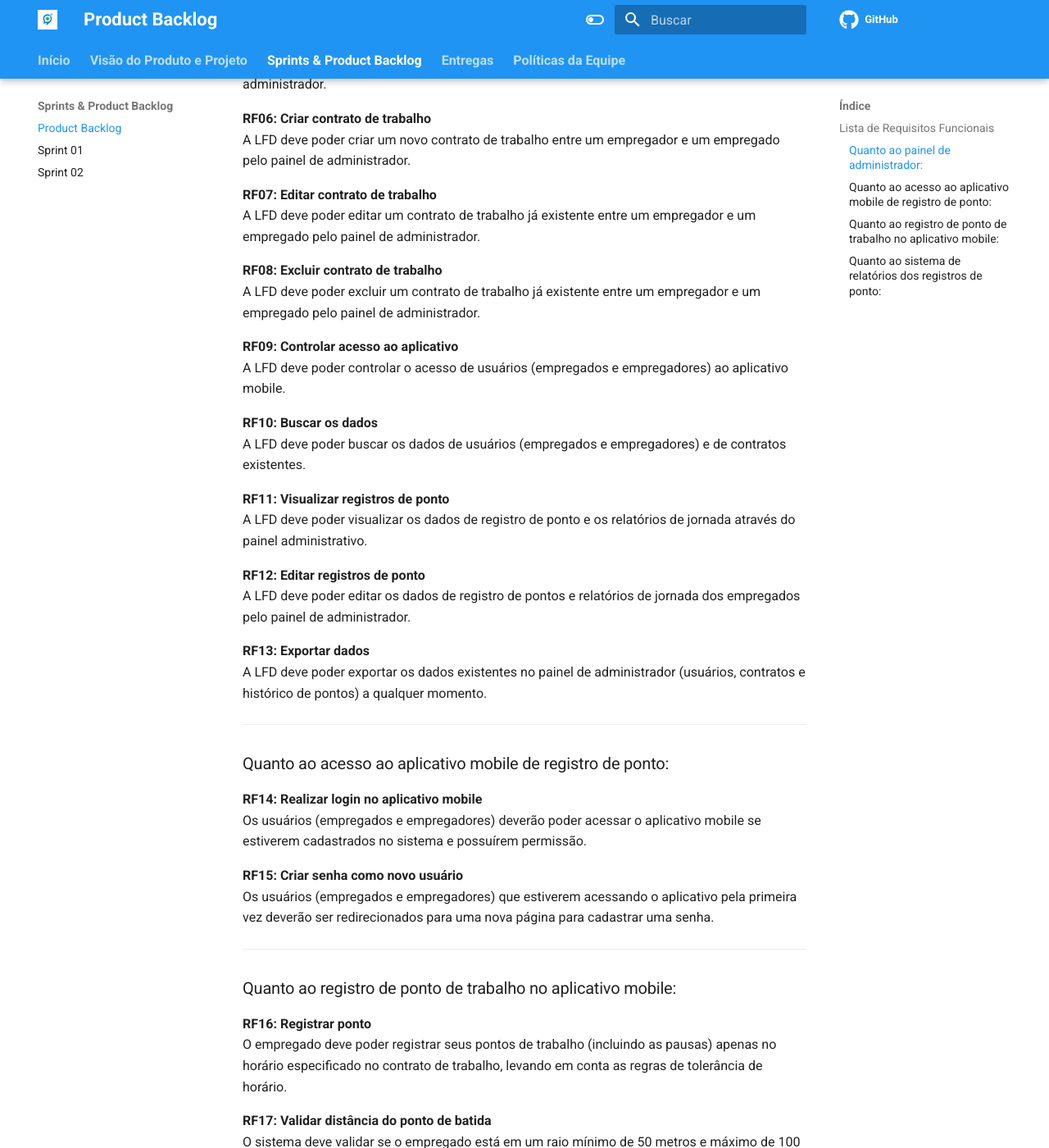
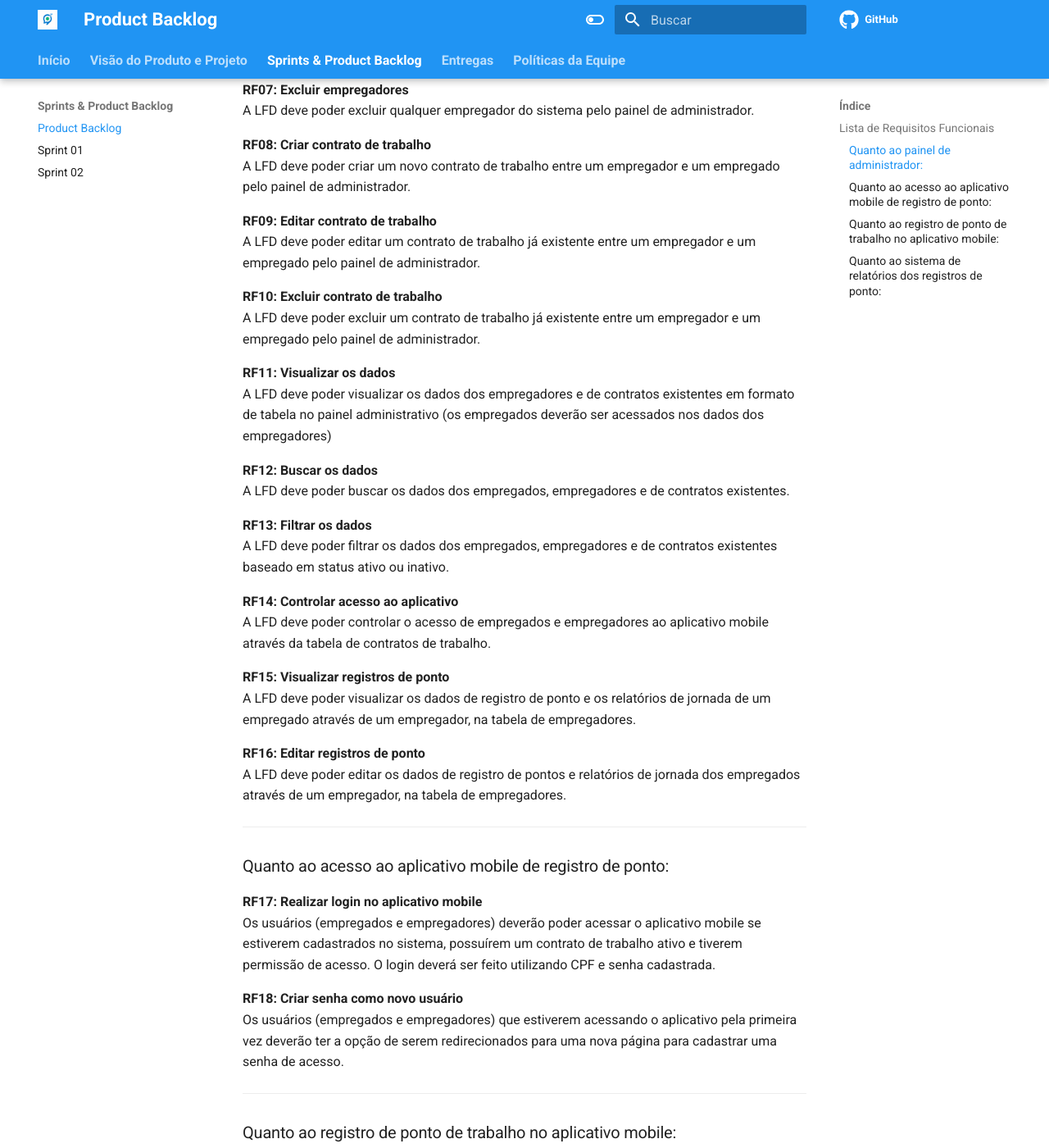
Before and after one commit to mdsreq-fga-unb/2025.1-T01-SeuPontoDigital, an MkDocs documentation site: the page built from docs/sprints/product-backlog.md, in a window 1280 px wide and 1400 px high, scrolled down 631 px. Shown: the whole window at 82% size. Built offline with MkDocs 1.6.1 and Material for MkDocs 9.7.7, drawn with Linux system fonts in a browser that asks for light colours; comment, search, counter and statistics services are not loaded; some of the changed text lies outside the part shown.

Commit message:
docs: atualizar requisitos funcionais

```diff
--- a/docs/sprints/product-backlog.md
+++ b/docs/sprints/product-backlog.md
@@ -2,89 +2,100 @@
 
 ### Quanto ao painel de administrador:
 
-
 **RF01: Realizar login no painel de administrador** <br>
 A LFD deve poder realizar login no painel de administrador.
 
-**RF02: Cadastrar usuários**
-A LFD deve poder cadastrar usuários (empregados e empregadores) no sistema pelo painel de administrador.
+**RF02: Cadastrar empregados**
+A LFD deve poder cadastrar empregados no sistema pelo painel de administrador.
 
-**RF03: Editar usuários**
-A LFD deve poder editar os dados dos usuários (empregados e empregadores) pelo painel de administrador.
+**RF03: Editar empregados**
+A LFD deve poder editar os dados dos empregados pelo painel de administrador.
 
-**RF04: Excluir usuários**
-A LFD deve poder excluir qualquer usuário (empregado e empregador) do sistema pelo painel de administrador.
+**RF04: Excluir empregados**
+A LFD deve poder excluir qualquer empregado do sistema pelo painel de administrador.
 
-**RF05: Visualizar dados dos usuários**
-A LFD deve poder visualizar os dados dos usuários (empregados e empregadores) pelo painel de administrador.
+**RF05: Cadastrar empregadores**
+A LFD deve poder visualizar os dados dos empregadores pelo painel de administrador.
 
-**RF06: Criar contrato de trabalho**
+**RF06: Editar empregadores**
+A LFD deve poder editar os dados dos empregadores pelo painel de administrador.
+
+**RF07: Excluir empregadores**
+A LFD deve poder excluir qualquer empregador do sistema pelo painel de administrador.
+
+**RF08: Criar contrato de trabalho**
 A LFD deve poder criar um novo contrato de trabalho entre um empregador e um empregado pelo painel de administrador.
 
-**RF07: Editar contrato de trabalho**
+**RF09: Editar contrato de trabalho**
 A LFD deve poder editar um contrato de trabalho já existente entre um empregador e um empregado pelo painel de administrador.
 
-**RF08: Excluir contrato de trabalho**
+**RF10: Excluir contrato de trabalho**
 A LFD deve poder excluir um contrato de trabalho já existente entre um empregador e um empregado pelo painel de administrador.
 
-**RF09: Controlar acesso ao aplicativo**
-A LFD deve poder controlar o acesso de usuários (empregados e empregadores) ao aplicativo mobile.
+**RF11: Visualizar os dados**
+A LFD deve poder visualizar os dados dos empregadores e de contratos existentes em formato de tabela no painel administrativo (os empregados deverão ser acessados nos dados dos empregadores)
 
-**RF10: Buscar os dados**
-A LFD deve poder buscar os dados de usuários (empregados e empregadores) e de contratos existentes.
+**RF12: Buscar os dados**
+A LFD deve poder buscar os dados dos empregados, empregadores e de contratos existentes.
 
-**RF11: Visualizar registros de ponto**
-A LFD deve poder visualizar os dados de registro de ponto e os relatórios de jornada através do painel administrativo.
+**RF13: Filtrar os dados**
+A LFD deve poder filtrar os dados dos empregados, empregadores e de contratos existentes baseado em status ativo ou inativo.
 
-**RF12: Editar registros de ponto**
-A LFD deve poder editar os dados de registro de pontos e relatórios de jornada dos empregados pelo painel de administrador.
+**RF14: Controlar acesso ao aplicativo**
+A LFD deve poder controlar o acesso de empregados e empregadores ao aplicativo mobile através da tabela de contratos de trabalho.
 
-**RF13: Exportar dados**
-A LFD deve poder exportar os dados existentes no painel de administrador (usuários, contratos e histórico de pontos) a qualquer momento.
+**RF15: Visualizar registros de ponto**
+A LFD deve poder visualizar os dados de registro de ponto e os relatórios de jornada de um empregado através de um empregador, na tabela de empregadores.
+
+**RF16: Editar registros de ponto**
+A LFD deve poder editar os dados de registro de pontos e relatórios de jornada dos empregados através de um empregador, na tabela de empregadores.
 
 ---
 
 ### Quanto ao acesso ao aplicativo mobile de registro de ponto:
 
-**RF14: Realizar login no aplicativo mobile**
-Os usuários (empregados e empregadores) deverão poder acessar o aplicativo mobile se estiverem cadastrados no sistema e possuírem permissão.
+**RF17: Realizar login no aplicativo mobile**
+Os usuários (empregados e empregadores) deverão poder acessar o aplicativo mobile se estiverem cadastrados no sistema, possuírem um contrato de trabalho ativo e tiverem permissão de acesso. O login deverá ser feito utilizando CPF e senha cadastrada.
 
-**RF15: Criar senha como novo usuário**
-Os usuários (empregados e empregadores) que estiverem acessando o aplicativo pela primeira vez deverão ser redirecionados para uma nova página para cadastrar uma senha.
+**RF18: Criar senha como novo usuário**
+Os usuários (empregados e empregadores) que estiverem acessando o aplicativo pela primeira vez deverão ter a opção de serem redirecionados para uma nova página para cadastrar uma senha de acesso.
 
 ---
 
 ### Quanto ao registro de ponto de trabalho no aplicativo mobile:
 
-**RF16: Registrar ponto**
+**RF19: Registrar ponto**
 O empregado deve poder registrar seus pontos de trabalho (incluindo as pausas) apenas no horário especificado no contrato de trabalho, levando em conta as regras de tolerância de horário.
 
-**RF17: Validar distância do ponto de batida**
+**RF20: Validar distância do ponto de batida**
 O sistema deve validar se o empregado está em um raio mínimo de 50 metros e máximo de 100 metros do local definido em contrato como ponto autorizado para registro de jornada.
 
-**RF18: Notificar empregado sobre o ponto**
-O sistema deve enviar notificações aos empregados sempre que uma batida de ponto for registrada com sucesso, ou quando houver pendência de registro dentro dos horários estabelecidos em contrato.
+**RF21: Notificar empregado sobre o ponto**
+O sistema deve enviar notificações aos empregados quando houver pendência de registro dentro dos horários estabelecidos em contrato.
 
-**RF19: Notificar empregador sobre o ponto**
+**RF22: Notificar empregador sobre o ponto**
 O sistema deve enviar notificações aos empregadores sempre que um empregado realizar uma batida de ponto, ou quando houver pendência no registro dentro do horário estipulado pelo contrato.
 
-**RF20: Justificar falta com envio de arquivo**
+**RF23: Justificar falta com envio de arquivo**
 Os empregados devem poder justificar suas faltas diretamente pelo aplicativo, enviando um arquivo que comprove o motivo da ausência.
+
+**RF24: Adicionar hora extra:**
+Um empregador deve poder adicionar hora extra para o empregado, respeitando o limite estabelecido pela lei.
 
 ---
 
 ### Quanto ao sistema de relatórios dos registros de ponto:
 
-**RF21: Visualizar histórico do registro de ponto**
+**RF25: Visualizar histórico do registro de ponto**
 O empregado deve poder visualizar seu próprio histórico de registros de ponto diretamente no aplicativo.
 
-**RF22: Visualizar histórico de pontos dos empregados**
+**RF26: Visualizar histórico de pontos dos empregados**
 O sistema deve permitir que os empregadores acessem o histórico de registros de ponto dos seus respectivos empregados.
 
-**RF23: Calcular salário, horas extras e descontos**
+**RF27: Calcular salário, horas extras e descontos**
 O sistema deve realizar automaticamente o cálculo do salário dos empregados, incluindo horas regulares, horas extras e descontos legais, com base nas marcações de ponto registradas e nas regras de negócio definidas no contrato de trabalho e na legislação vigente.
 
-**RF24: Enviar relatório mensal**
+**RF28: Enviar relatório mensal**
 O sistema deve gerar automaticamente, todo dia 25 de cada mês, um relatório contendo os registros de ponto e os cálculos relacionados (salário base, horas extras, etc), e enviá-lo à LFD e ao empregador responsável.
 
 
```
